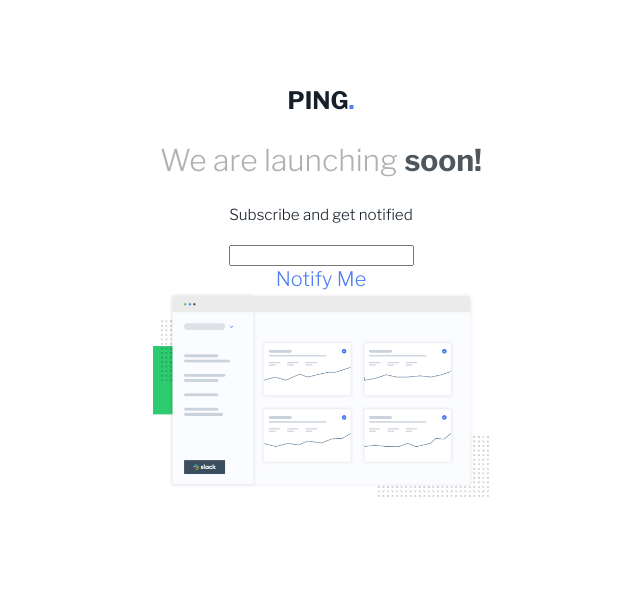
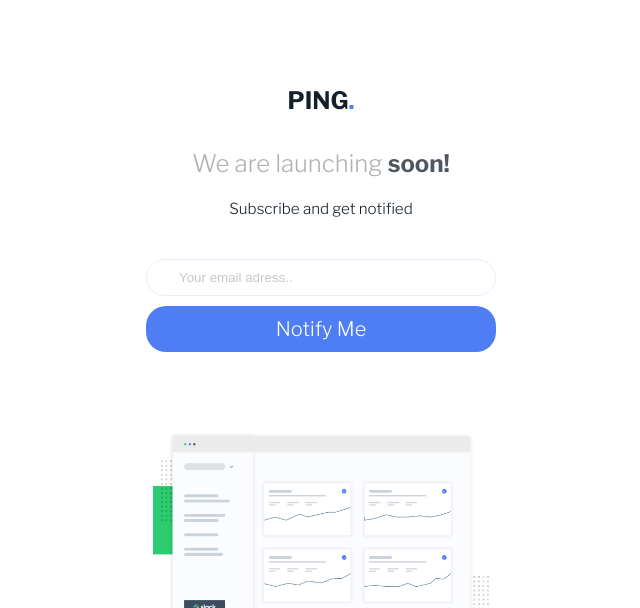
Before and after one commit to Drallas/Ping-Coming-Soon, a plain HTML site: page index.html in a window 1280 px wide. Shown: the top 608 px of the page, without its empty margins (319-959 px from the left). Drawn offline with nearby package versions, Linux system fonts and the light colour scheme.

Commit message:
Buttons styled.

```diff
--- a/index.html
+++ b/index.html
@@ -27,10 +27,9 @@
 
     <!-- Form Section -->
     <div class="form">
-      <div>
-        <form class="notify"><input type="text" />
-      </div>
-      <div><a class="prm-button">Notify Me</a></div>
+        <form>
+        <input class="form__email" type="text" placeholder="Your email adress.." />
+        <a class="form__button">Notify Me</a>
       </form>
     </div>
 
--- a/style.css
+++ b/style.css
@@ -43,11 +43,17 @@ body {
 h1 {
     color: var(--very-dark-blue);
     font-size: 1.5rem;
+    margin-bottom: 2rem;
 }
 
 /* Header Section */
+.header {
+    margin-bottom: 2.5rem;
+}
+
 h2 {
     font-weight: 300;
+    font-size: 1.5rem;
     color: var(--neutral-gray);
     opacity: 0.75;
 }
@@ -70,7 +76,30 @@ h1 span {
 
 /* Form Section */
 
+.form {
+    display: inline-block;
+    margin-bottom: 5rem;
+}
 
+.form__email {
+    width: 21.875rem;
+    border-style: solid;
+    border-width: 1px;
+    border-color:var(--sec-pale-blue);
+    border-radius: 20px;
+    padding: 10px 0px 10px 2rem;
+    margin-bottom: 10px;
+    opacity: 0.4;
+}
+
+.form__button {
+    width: 21.875rem;
+    display: block;
+    background-color: var(--prm-blue);
+    color: hsl(0, 0%, 100%);
+    border-radius: 20px;
+    padding: 10px;
+}
 
 
 /* dashboard Image Section */
```
